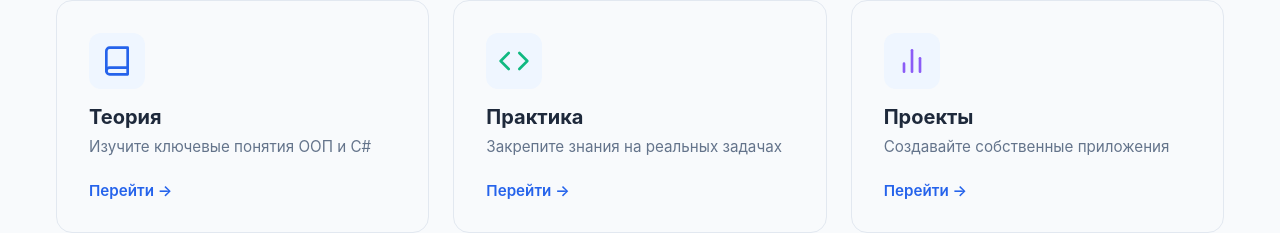
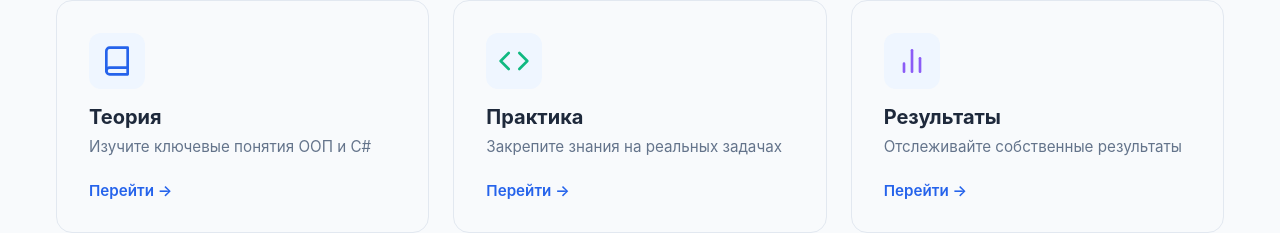
Before and after one commit to Reyme87/OOPLearn, a JavaScript app in the folder OOPLearn.Frontend/OOPLearn.WebUI/: page / in a window 1280 px wide. Shown: the part 552-785 px from the top of the page. Built offline with nearby package versions, Linux system fonts and the light colour scheme.

Commit message:
Изменение вкладки на главном экране с "Проекты" на "Результаты"

```diff
--- a/OOPLearn.Frontend/OOPLearn.WebUI/src/views/HomeView.vue
+++ b/OOPLearn.Frontend/OOPLearn.WebUI/src/views/HomeView.vue
@@ -45,7 +45,7 @@ const goToLessons = () => {
           <span class="card-link">Перейти &rarr;</span>
         </div>
 
-        <div class="card" @click="router.push('/tasks/1')">
+        <div class="card" @click="router.push('/tasks')">
           <div class="card-icon practice-icon">
             <AppIcon name="code" :size="32" color="#10b981" />
           </div>
@@ -54,12 +54,12 @@ const goToLessons = () => {
           <span class="card-link">Перейти &rarr;</span>
         </div>
 
-        <div class="card">
-          <div class="card-icon projects-icon">
+        <div class="card" @click="router.push('/submissions')">
+          <div class="card-icon results-icon">
             <AppIcon name="chart" :size="32" color="#8b5cf6" />
           </div>
-          <h3>Проекты</h3>
-          <p>Создавайте собственные приложения</p>
+          <h3>Результаты</h3>
+          <p>Отслеживайте собственные результаты</p>
           <span class="card-link">Перейти &rarr;</span>
         </div>
       </div>
```
